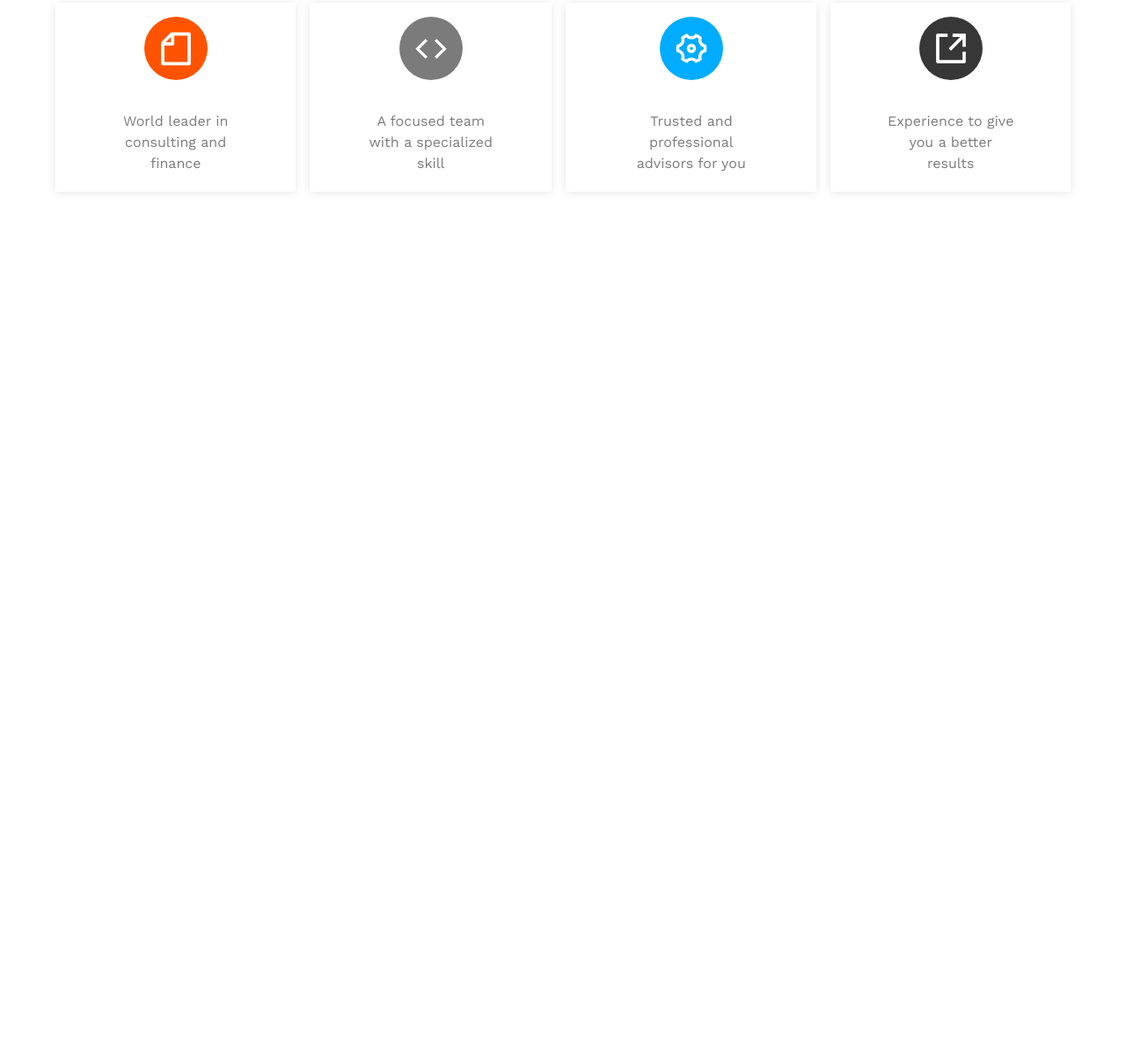
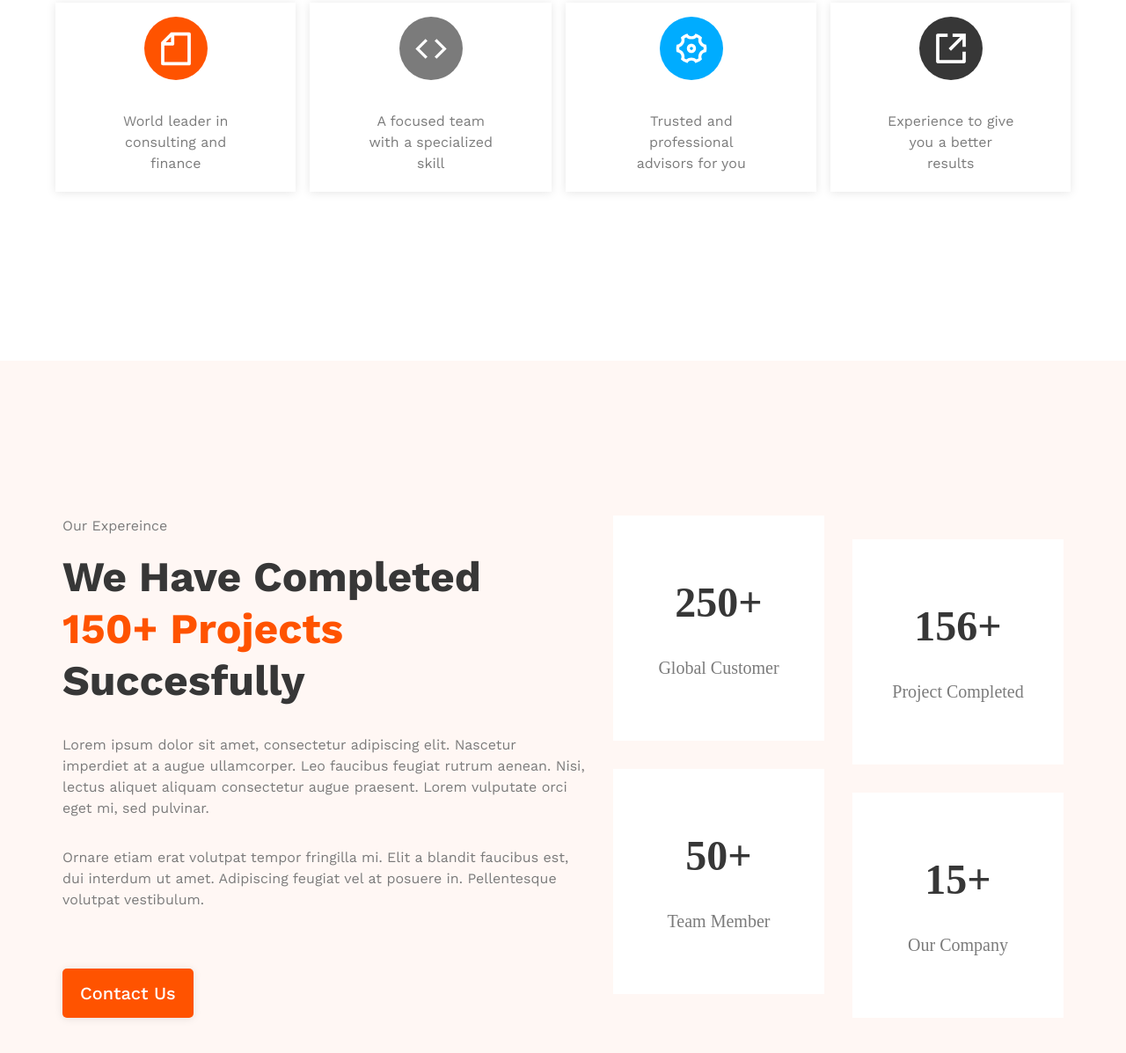
Before and after one commit to wwwtyz/tms-digiency, a plain HTML site: page index.html in a window 1280 px wide. Shown: the part 1566-2763 px from the top of the page at 88% size. Before the commit the page ends 1976 px from the top, so only its background shows below. Drawn offline with Linux system fonts and the light colour scheme.

Commit message:
add section expirience

```diff
--- a/index.html
+++ b/index.html
@@ -126,9 +126,9 @@
             </div>
             <div class="section--info">
               <div class="section--name">
-                <p>About Us</p>
+                <p>about us</p>
                 <h2 class="section--heading">
-                  We Are <span> Making Ideas Better </span> For Everyone
+                  we are <span> making ideas better </span> for everyone
                 </h2>
                 <p class="section--text">
                   Lorem ipsum dolor sit amet, consectetur adipiscing elit.
@@ -179,5 +179,58 @@
       </div>
     </section>
     <!-- ================== end section about===================== -->
+
+    <!-- ==================section Our Expereince===================== -->
+    <section class="section section--orange">
+      <div class="container">
+        <div class="section--inner expirience">
+          <div class="section--info">
+            <p class="section--name">our expereince</p>
+            <h2 class="section--heading">
+              we have completed <span> 150+ projects </span> succesfully
+            </h2>
+            <p class="section--text">
+              Lorem ipsum dolor sit amet, consectetur adipiscing elit. Nascetur
+              imperdiet at a augue ullamcorper. Leo faucibus feugiat rutrum
+              aenean. Nisi, lectus aliquet aliquam consectetur augue praesent.
+              Lorem vulputate orci eget mi, sed pulvinar.
+            </p>
+            <p class="section--text">
+              Ornare etiam erat volutpat tempor fringilla mi. Elit a blandit
+              faucibus est, dui interdum ut amet. Adipiscing feugiat vel at
+              posuere in. Pellentesque volutpat vestibulum.
+            </p>
+            <button class="section--btn">Contact Us</button>
+          </div>
+          <div class="experience--wrap">
+            <div class="section--content">
+              <div class="content--wrap">
+                <div class="box">
+                  <h4>250+</h4>
+                  <p>global customer</p>
+                </div>
+                <div class="box">
+                  <h4>50+</h4>
+                  <p>team member</p>
+                </div>
+              </div>
+            </div>
+            <div class="section--content">
+              <div class="content--wrap">
+                <div class="box">
+                  <h4>156+</h4>
+                  <p>project completed</p>
+                </div>
+                <div class="box">
+                  <h4>15+</h4>
+                  <p>our company</p>
+                </div>
+              </div>
+            </div>
+          </div>
+        </div>
+      </div>
+    </section>
+    <!-- ================ end section Our Expereince ================= -->
   </body>
 </html>
--- a/style/style.css
+++ b/style/style.css
@@ -102,6 +102,10 @@ a {
   flex-direction: column;
   justify-content: space-between;
   align-items: flex-start;
+}
+
+.section--name {
+  text-transform: capitalize;
 }
 
 .section--heading {
@@ -235,3 +239,56 @@ a {
   text-align: center;
   margin: 1.2rem 2rem;
 }
+
+/*==========Our Expereince==========*/
+.expirience {
+  align-items: normal;
+}
+
+.experience--wrap {
+  display: flex;
+}
+.section--content {
+  display: flex;
+  align-items: flex-start;
+}
+
+.section--content:last-child {
+  align-items: flex-end;
+}
+
+.content--wrap {
+  display: flex;
+  flex-direction: column;
+  align-items: flex-end;
+}
+
+.box {
+  display: flex;
+  flex-direction: column;
+  justify-content: center;
+  align-items: center;
+
+  margin: 1rem;
+  width: 15rem;
+  height: 16rem;
+  background: #fff;
+}
+
+.box > h4 {
+  padding: 1rem;
+  font-family: "Work Sans-500", serif;
+  font-weight: bold;
+  font-size: 3rem;
+  line-height: 1.25;
+  color: #373737;
+}
+
+.box > p {
+  padding: 1rem;
+  font-family: "Work Sans-500", serif;
+  font-size: 1.25rem;
+  line-height: 1.25;
+  color: #7b7b7b;
+  text-transform: capitalize;
+}
```
